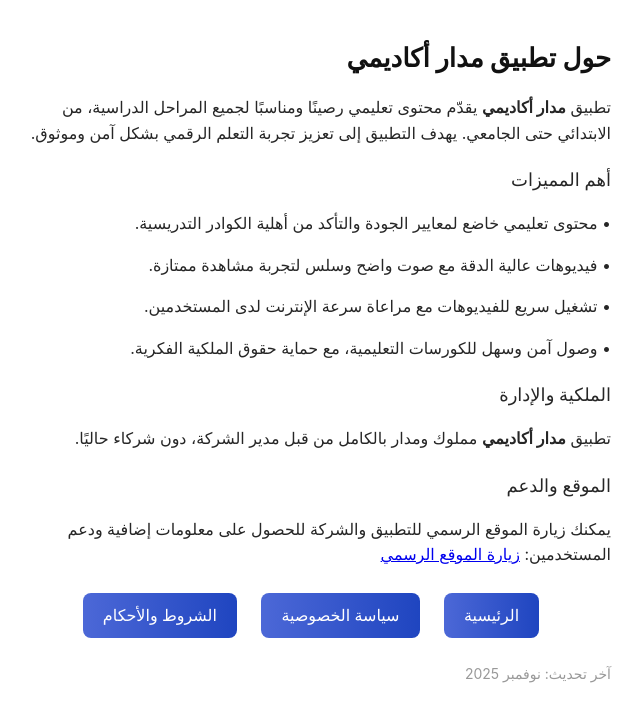
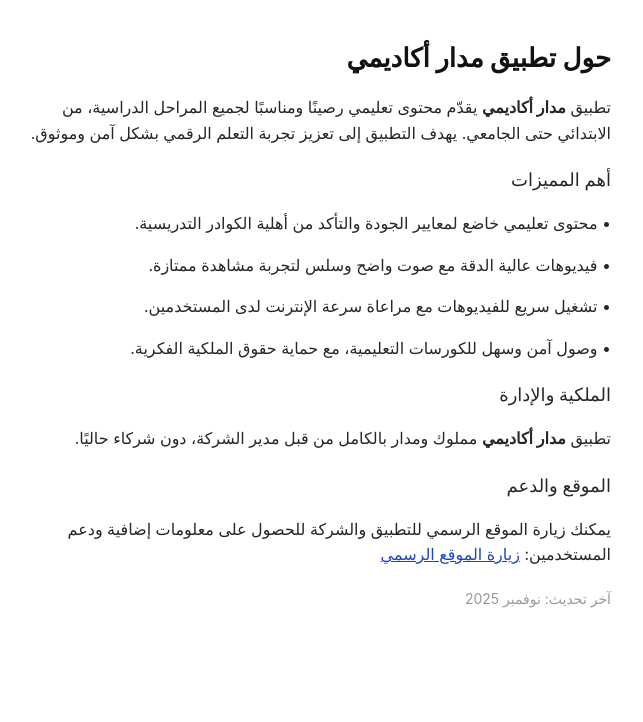
Before and after one commit to mrxtom/privacy-policy, a plain HTML site: page about.html in a window 1280 px wide. Shown: the whole page, without its empty margins (329-972 px from the left). Drawn offline with Linux system fonts and the light colour scheme.

Commit message:
Remove navigation links from about page
Removed navigation links section from about.html.

```diff
--- a/about.html
+++ b/about.html
@@ -42,27 +42,9 @@
             margin-bottom: 15px;
         }
 
-        /* أزرار تنقل بين الصفحات */
-        .nav-links {
-            margin: 20px 0;
-            text-align: center;
-        }
-
-        .nav-links a {
-            display: inline-block;
-            margin: 5px 10px;
-            padding: 10px 20px;
-            font-size: 16px;
-            font-weight: 500;
-            text-decoration: none;
-            color: #fff;
-            background: linear-gradient(90deg, #4c68d7, #1f45c0);
-            border-radius: 8px;
-            transition: background 0.3s;
-        }
-
-        .nav-links a:hover {
-            background: linear-gradient(90deg, #1f45c0, #4c68d7);
+        a {
+            color: #1f45c0;
+            text-decoration: underline;
         }
 
         small {
@@ -101,13 +83,6 @@
            <a href="https://mrxtom.github.io/privacy-policy/index.html" target="_blank">زيارة الموقع الرسمي</a>
         </p>
 
-        <!-- أزرار التنقل بين الصفحات -->
-        <div class="nav-links">
-            <a href="index.html">الرئيسية</a>
-            <a href="privacy.html">سياسة الخصوصية</a>
-            <a href="terms.html">الشروط والأحكام</a>
-        </div>
-
         <small>آخر تحديث: نوفمبر 2025</small>
     </div>
 </body>
```
